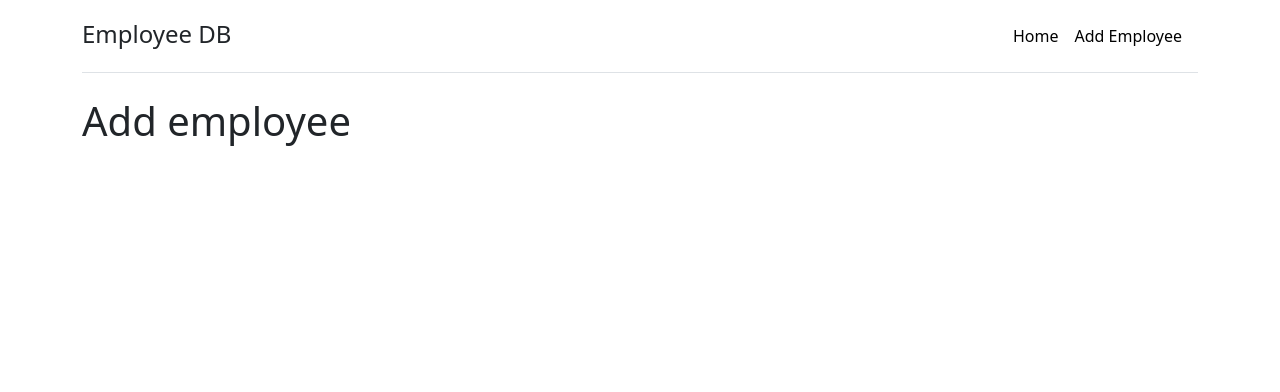
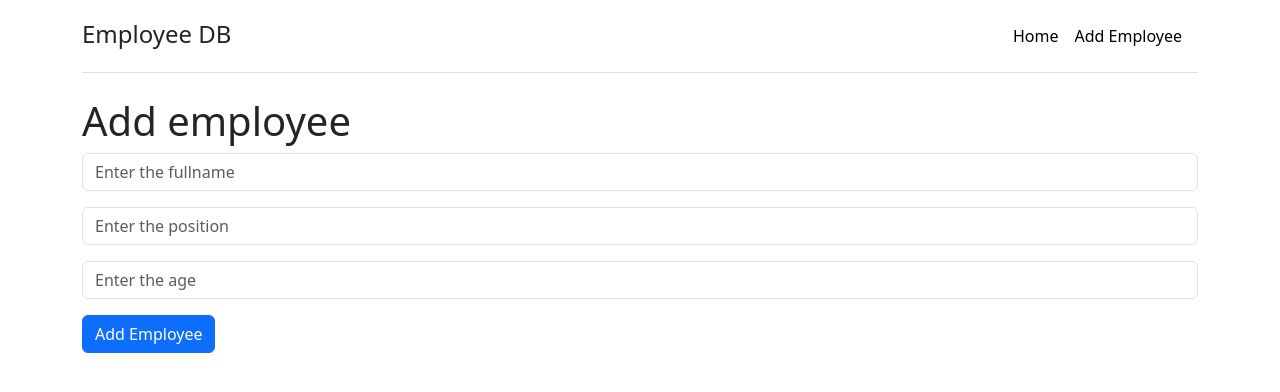
Before and after one commit to ferlobo1985/UDMY-REACT19-Next-JS-Rendering, a Next.js app: page /form/add in a window 1280 px wide. Shown: the top 392 px of the page. Built offline with nearby package versions, Linux system fonts and the light colour scheme.

Commit message:
09-Introduction to server and forms
09-Introduction to server and forms

```diff
--- a/db.json
+++ b/db.json
@@ -23,6 +23,18 @@
       "position": "Designer",
       "age": "45",
       "id": 4
+    },
+    {
+      "fullname": "Miles Mcbride",
+      "position": "Manager",
+      "age": "24",
+      "id": 5
+    },
+    {
+      "fullname": "Mike tyson",
+      "position": "Awesome",
+      "age": "56",
+      "id": 6
     }
   ]
 }
--- a/src/app/form/add/page.js
+++ b/src/app/form/add/page.js
@@ -1,7 +1,51 @@
+import axios from 'axios';
+
 export default function AddPage(){
+
+    async function onSubmit(formdata) {
+        'use server'
+        await axios.post('http://localhost:3004/employees',{
+            fullname:formdata.get('fullname'),
+            position:formdata.get('position'),
+            age:formdata.get('age')
+        })
+    }
+
     return(
         <>
             <h1>Add employee</h1>
+            <div>
+                <form action={onSubmit}>
+                    <input
+                        type="text"
+                        className="form-control mb-3"
+                        id="fullname"
+                        placeholder="Enter the fullname"
+                        name="fullname"
+                    />
+
+                    <input
+                        type="text"
+                        className="form-control mb-3"
+                        id="position"
+                        placeholder="Enter the position"
+                        name="position"
+                    />
+
+                    <input
+                        type="text"
+                        className="form-control mb-3"
+                        id="age"
+                        placeholder="Enter the age"
+                        name="age"
+                    />
+
+                    <button type="submit" className="btn btn-primary mb-3">
+                        Add Employee
+                    </button>
+
+                </form>
+            </div>
         </>
     )
 }
```
Lines whose indentation alone changed are shown as unchanged.
